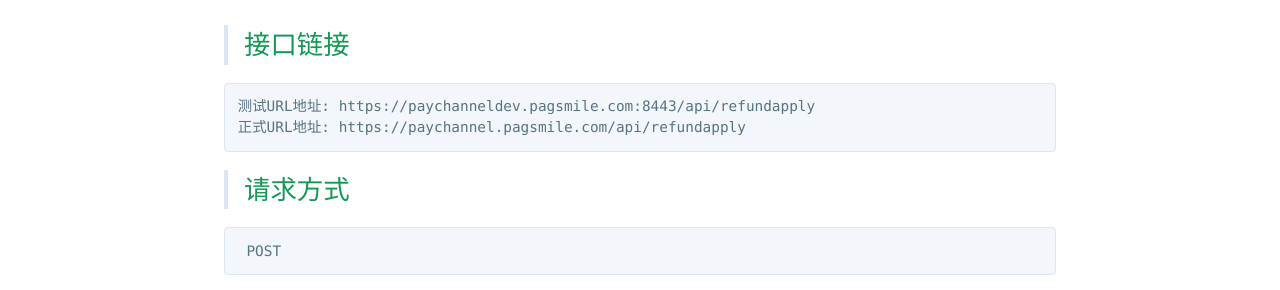
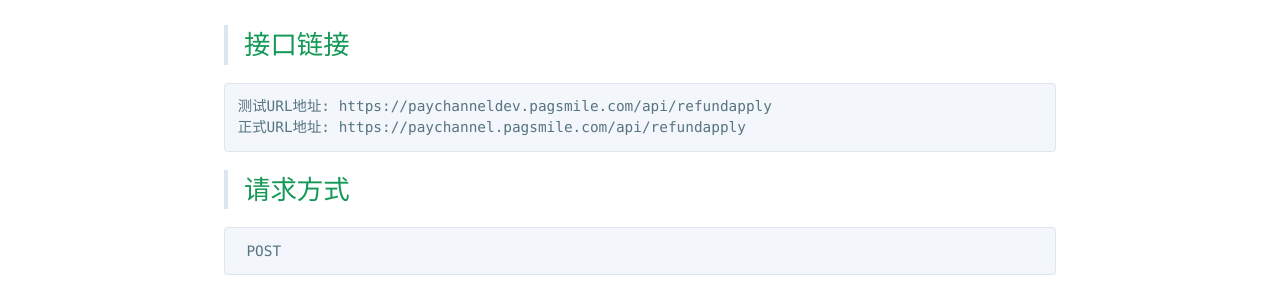
Before and after one commit to pagsmile/pagsmile.github.io, a Jekyll site: the page built from api/RefundApply.md, in a window 1280 px wide and 900 px high. Shown: the part 347-637 px from the top of the window. Built offline with Jekyll 4.4.1, drawn with Linux system fonts in a browser that asks for light colours; our own code applies the rules of GitHub Pages for plain Markdown files; part of the change alters nothing that is shown.

Commit message:
Update RefundApply.md

```diff
--- a/api/RefundApply.md
+++ b/api/RefundApply.md
@@ -2,7 +2,7 @@
 
 >## 接口链接
 
-    测试URL地址: https://paychanneldev.pagsmile.com:8443/api/refundapply
+    测试URL地址: https://paychanneldev.pagsmile.com/api/refundapply
     正式URL地址: https://paychannel.pagsmile.com/api/refundapply
 
 >## 请求方式
@@ -46,6 +46,8 @@ data | String | Yes | 256 | null    |
 508 | MERCHANT_STATUS_ISLOCK | 商户状态不可用 | 检查参数中的商户号是否正确或尝试联系客服。
 759 | EMAIL_ISNULL | 请求email为空 | 检查参数设置。
 
+更详细列表请参照[返回状态和错误一览](ReturnResult)
+
 >## 签名生成算法
 
 参考[签名算法](DriectSign)
```
